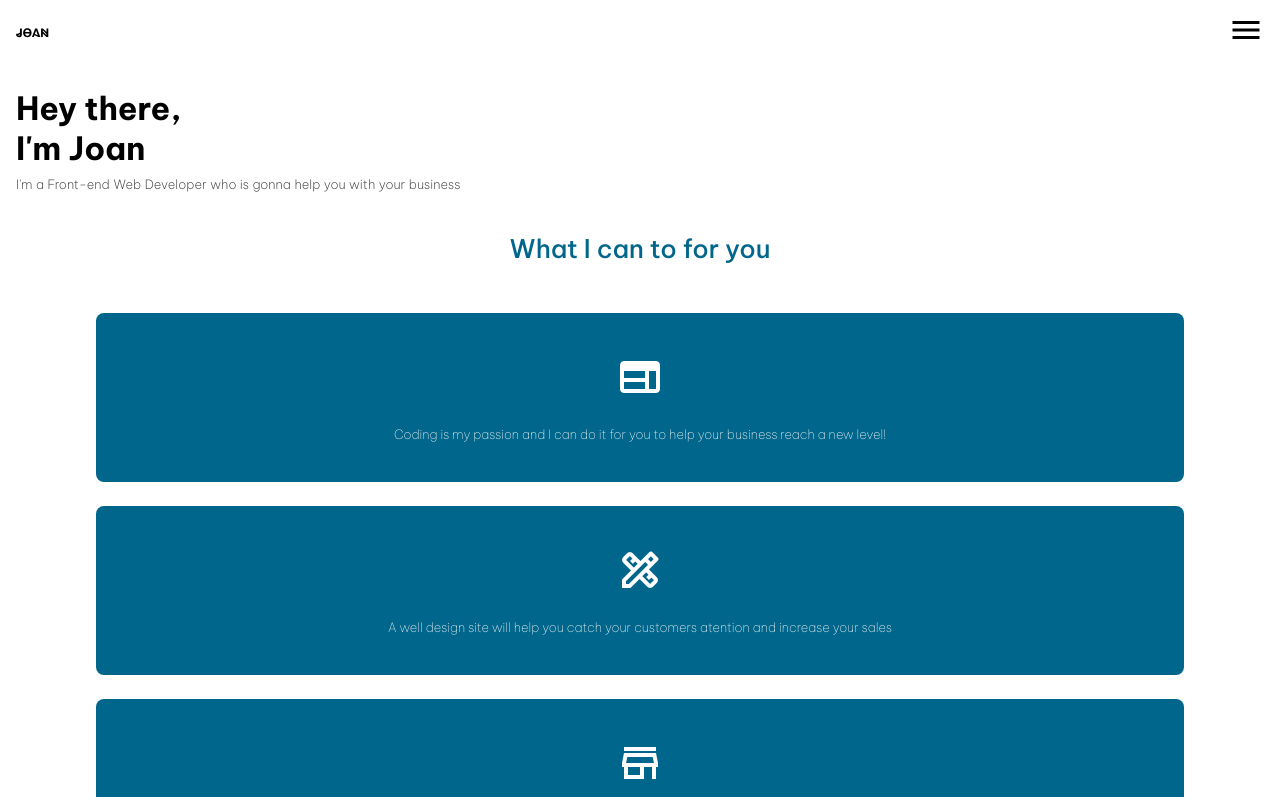
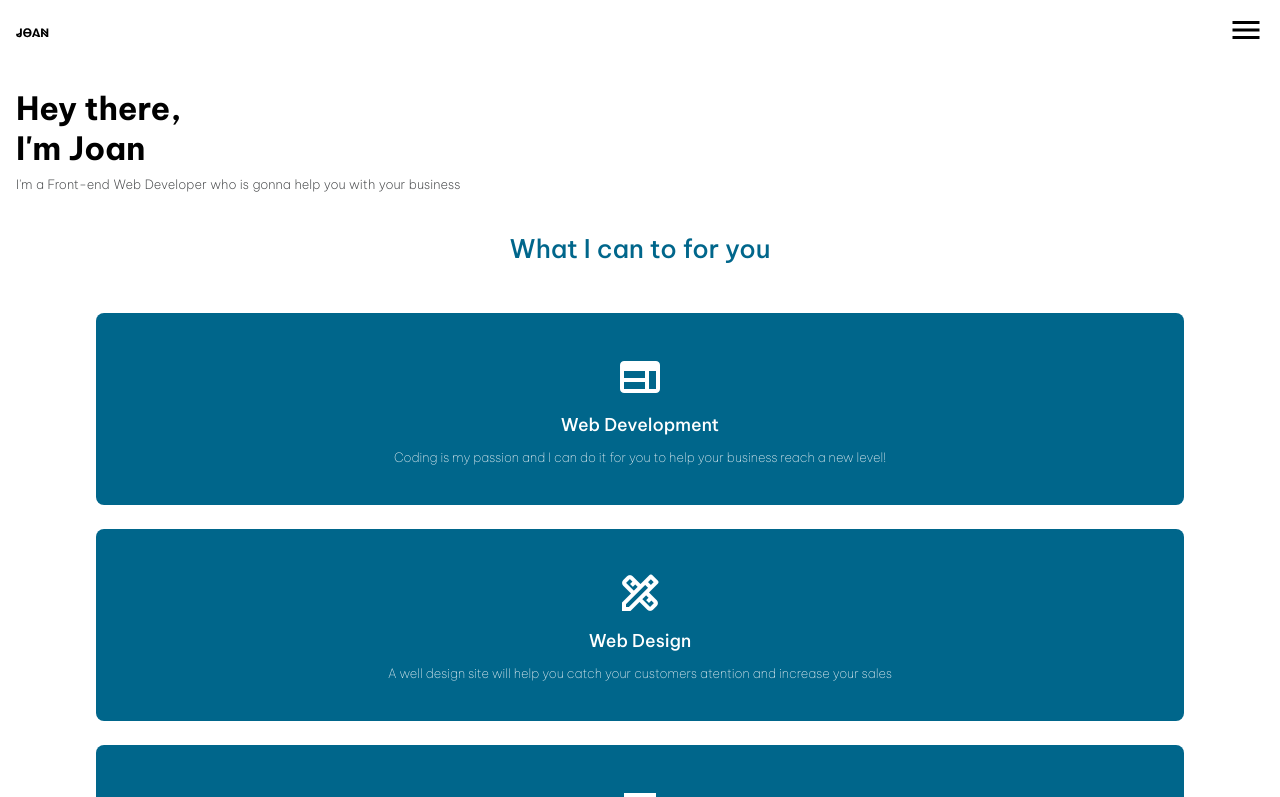
Before and after one commit to JonMenez/landing-page-giDev, a React app: page / in a window 1280 px wide. Shown: the top 797 px of the page. Built offline with nearby package versions, Linux system fonts and the light colour scheme.

Commit message:
[UPDATE] title className

```diff
--- a/src/components/CardService.jsx
+++ b/src/components/CardService.jsx
@@ -5,7 +5,7 @@ const CardService = ({services}) => {
     return (
         <div className='services__card'>
             <img className='services__icon' src={ services.icon } alt={ services.name } />
-            <h3 className='services__name'>{ services.name }</h3>
+            <h3 className='services__name'>{ services.title }</h3>
             <p className='services__body'>{ services.content }</p>
         </div>
     )
```
